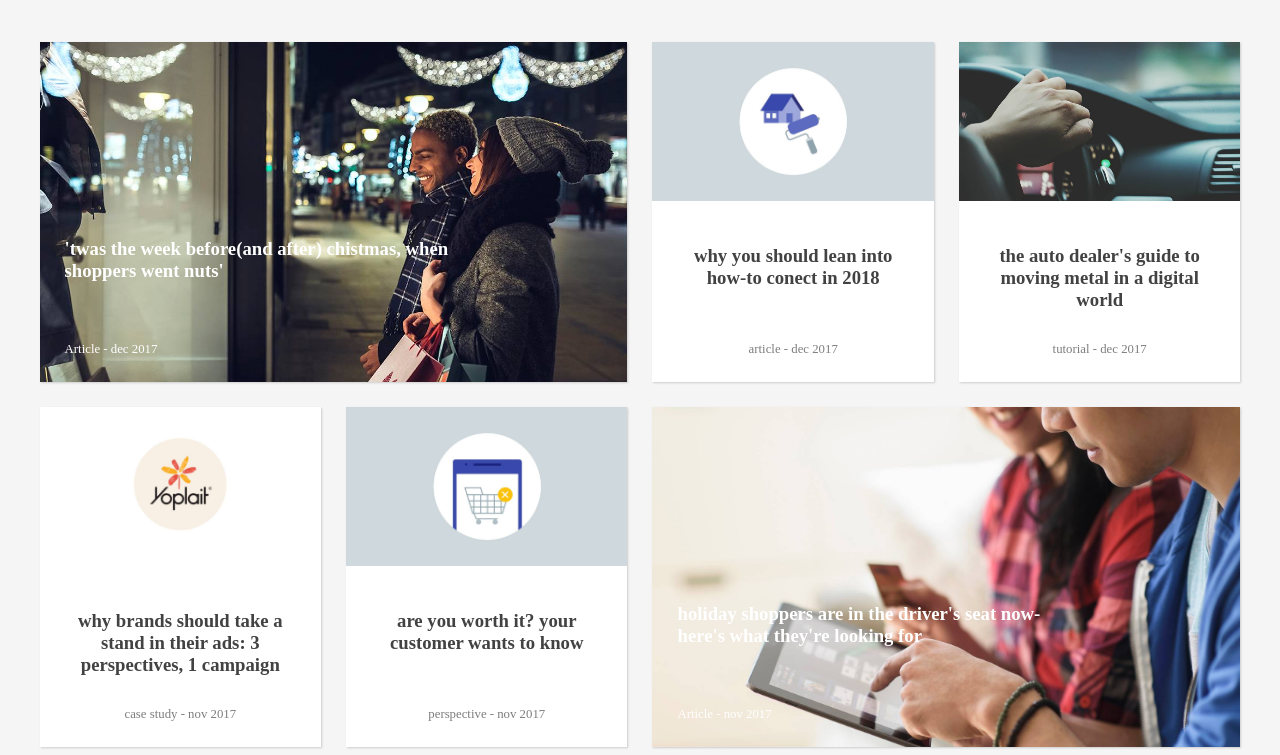
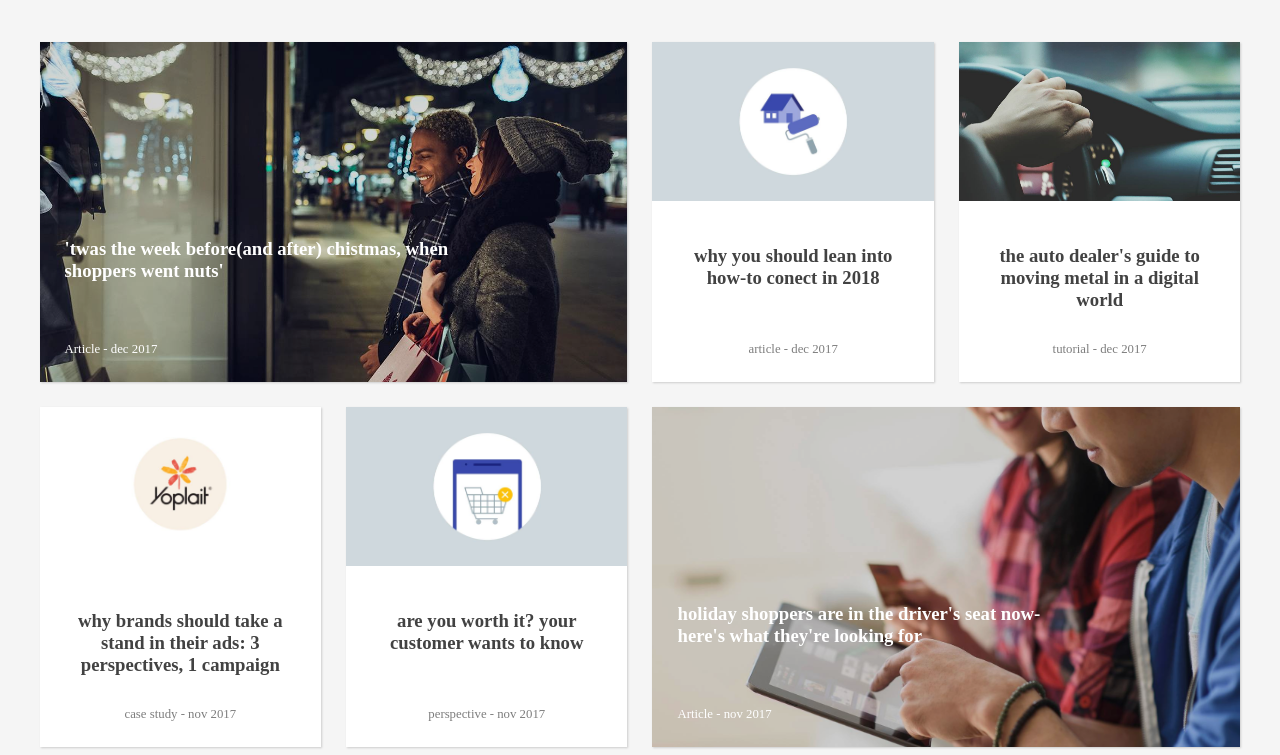
Before and after one commit to ceddy9176/think-with-google, a plain HTML site: page index.html in a window 1280 px wide. Shown: the part 67-822 px from the top of the page. Drawn offline with Linux system fonts and the light colour scheme.

Commit message:
add mostly transparent blck backround to large images

```diff
--- a/css/styles.css
+++ b/css/styles.css
@@ -84,6 +84,7 @@ a {
   top: 0;
   width: 100%;
   height: 100%;
+  background: #0000002b;
 }
 
 .grid img {
```
